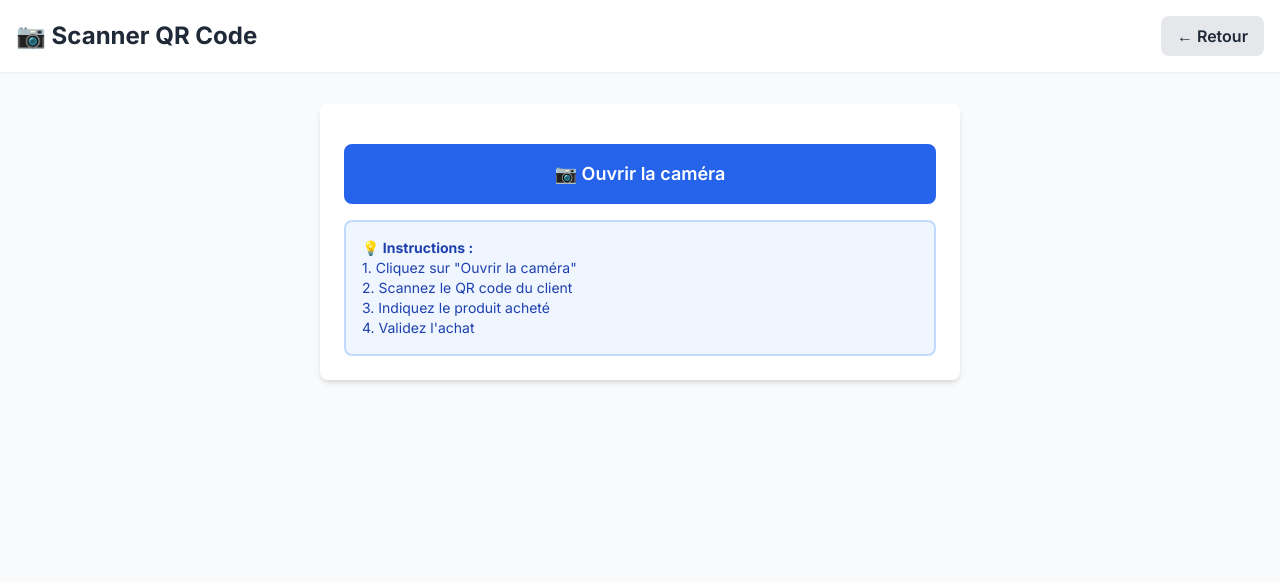
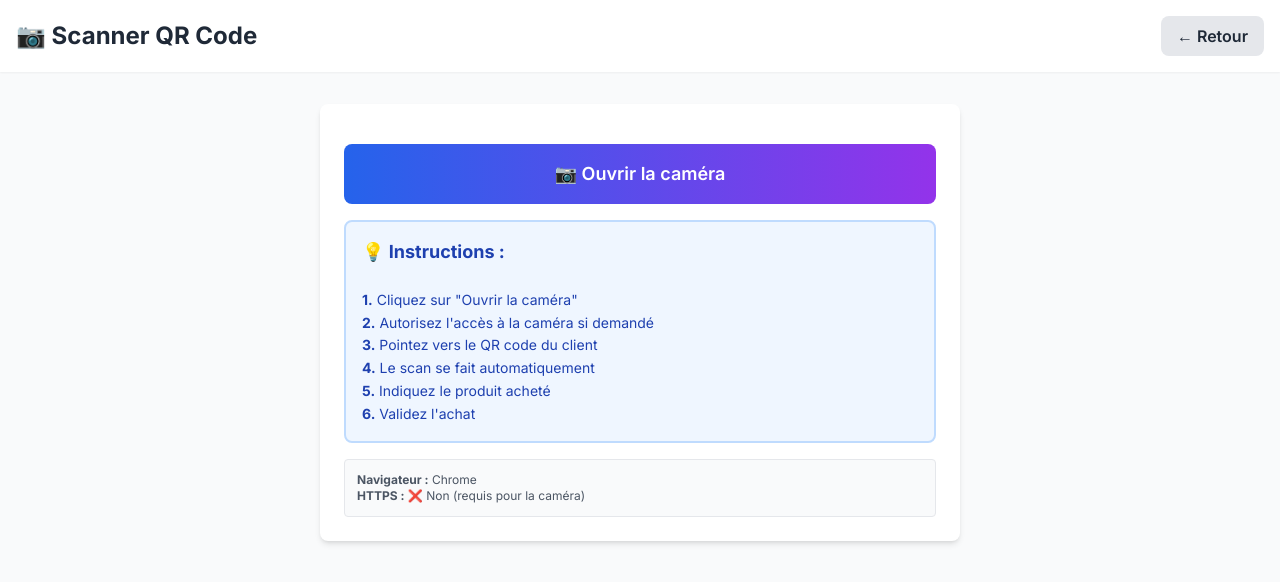
Before and after one commit to nicolasmaigne-alt/fidelity-saas, a Next.js app: page /dashboard/scanner in a window 1280 px wide. Shown: the top 582 px of the page. Built offline with nearby package versions, Linux system fonts and the light colour scheme; no server answers; sample sign-in values are in the browser's storage.

Commit message:
Update page.tsx

```diff
--- a/src/app/dashboard/scanner/page.tsx
+++ b/src/app/dashboard/scanner/page.tsx
@@ -31,15 +31,20 @@ export default function ScannerPage() {
 
     return () => {
       unsubscribe();
-      if (scannerRef.current) {
+      if (scannerRef.current && scanning) {
         stopScanning();
       }
     };
-  }, [router]);
+  }, [router, scanning]);
 
   const startScanning = async () => {
+    setError(null);
+
     try {
-      setError(null);
+      // Vérifier les permissions
+      const stream = await navigator.mediaDevices.getUserMedia({ video: true });
+      stream.getTracks().forEach(track => track.stop());
+
       const scanner = new Html5Qrcode('qr-reader');
       scannerRef.current = scanner;
 
@@ -50,6 +55,7 @@ export default function ScannerPage() {
           qrbox: { width: 250, height: 250 },
         },
         (decodedText) => {
+          console.log('QR Code détecté:', decodedText);
           setResult(decodedText);
           stopScanning();
         },
@@ -60,8 +66,17 @@ export default function ScannerPage() {
 
       setScanning(true);
     } catch (err: any) {
-      setError('Impossible d\'accéder à la caméra. Vérifiez les permissions.');
-      console.error(err);
+      console.error('Erreur caméra:', err);
+
+      if (err.name === 'NotAllowedError') {
+        setError('❌ Permission refusée. Autorisez l\'accès à la caméra dans les paramètres de votre navigateur.');
+      } else if (err.name === 'NotFoundError') {
+        setError('❌ Aucune caméra détectée sur cet appareil.');
+      } else if (err.name === 'NotReadableError') {
+        setError('❌ La caméra est déjà utilisée par une autre application.');
+      } else {
+        setError(`❌ Erreur : ${err.message || 'Impossible d\'accéder à la caméra'}`);
+      }
     }
   };
 
@@ -70,8 +85,9 @@ export default function ScannerPage() {
       try {
         await scannerRef.current.stop();
         scannerRef.current.clear();
+        scannerRef.current = null;
       } catch (err) {
-        console.error('Error stopping scanner:', err);
+        console.error('Erreur arrêt scanner:', err);
       }
     }
     setScanning(false);
@@ -97,11 +113,17 @@ export default function ScannerPage() {
         setSuccess(null);
       }, 3000);
     } catch (err: any) {
-      setError(err.message);
+      setError(`❌ ${err.message}`);
     }
   };
 
-  if (!userId) return <div className="min-h-screen flex items-center justify-center">Chargement...</div>;
+  if (!userId) {
+    return (
+      <div className="min-h-screen flex items-center justify-center">
+        <div className="animate-spin rounded-full h-12 w-12 border-t-4 border-blue-600"></div>
+      </div>
+    );
+  }
 
   return (
     <div className="min-h-screen bg-gray-50">
@@ -117,28 +139,41 @@ export default function ScannerPage() {
       <div className="max-w-2xl mx-auto px-4 py-8">
         <Card>
           <div className="space-y-4">
+            {/* Zone de scan */}
             <div
               id="qr-reader"
               className={`${scanning ? 'block' : 'hidden'} w-full rounded-lg overflow-hidden border-4 border-blue-500`}
             />
 
+            {/* Boutons de contrôle */}
             {!scanning && !result && (
-              <Button onClick={startScanning} variant="primary" className="w-full text-lg py-4">
+              <Button
+                onClick={startScanning}
+                variant="primary"
+                className="w-full text-lg py-4 bg-gradient-to-r from-blue-600 to-purple-600"
+              >
                 📷 Ouvrir la caméra
               </Button>
             )}
 
             {scanning && (
-              <Button onClick={stopScanning} variant="danger" className="w-full">
+              <Button
+                onClick={stopScanning}
+                variant="danger"
+                className="w-full text-lg py-4"
+              >
                 ⏹️ Arrêter le scan
               </Button>
             )}
 
+            {/* Résultat du scan */}
             {result && (
               <div className="space-y-4">
                 <div className="bg-green-50 p-4 rounded-lg border-2 border-green-500">
-                  <p className="text-green-800 font-semibold">✅ QR Code scanné !</p>
-                  <p className="text-sm text-green-600 mt-1 font-mono break-all">{result}</p>
+                  <p className="text-green-800 font-semibold text-lg">✅ QR Code scanné avec succès !</p>
+                  <p className="text-sm text-green-600 mt-2 font-mono break-all bg-white p-2 rounded">
+                    {result}
+                  </p>
                 </div>
 
                 <div>
@@ -150,45 +185,85 @@ export default function ScannerPage() {
                     value={productName}
                     onChange={(e) => setProductName(e.target.value)}
                     placeholder="Ex: Pizza, Burger, Café..."
-                    className="w-full px-4 py-3 border border-gray-300 rounded-lg focus:ring-2 focus:ring-blue-500 text-lg"
+                    className="w-full px-4 py-3 border-2 border-gray-300 rounded-lg focus:ring-2 focus:ring-blue-500 focus:border-blue-500 text-lg"
                     autoFocus
                   />
                 </div>
 
                 <div className="flex gap-2">
-                  <Button onClick={handleValidatePurchase} variant="primary" className="flex-1 text-lg py-3">
+                  <Button
+                    onClick={handleValidatePurchase}
+                    variant="primary"
+                    className="flex-1 text-lg py-3 bg-gradient-to-r from-green-600 to-green-700"
+                  >
                     ✅ Valider l'achat
                   </Button>
-                  <Button onClick={() => { setResult(null); setProductName(''); }} variant="secondary" className="py-3">
-                    ❌ Annuler
+                  <Button
+                    onClick={() => {
+                      setResult(null);
+                      setProductName('');
+                      setError(null);
+                    }}
+                    variant="secondary"
+                    className="py-3 px-6"
+                  >
+                    ❌
                   </Button>
                 </div>
               </div>
             )}
 
+            {/* Messages */}
             {error && (
               <div className="bg-red-50 p-4 rounded-lg border-2 border-red-500">
-                <p className="text-red-800 font-semibold">❌ {error}</p>
+                <p className="text-red-800 font-semibold">{error}</p>
+
+                {error.includes('Permission refusée') && (
+                  <div className="mt-3 text-sm text-red-700">
+                    <p className="font-semibold mb-2">Comment autoriser la caméra :</p>
+                    <ol className="list-decimal list-inside space-y-1">
+                      <li>Cliquez sur le cadenas 🔒 dans la barre d'adresse</li>
+                      <li>Cliquez sur "Paramètres du site"</li>
+                      <li>Autorisez l'accès à la caméra</li>
+                      <li>Rechargez la page</li>
+                    </ol>
+                  </div>
+                )}
               </div>
             )}
 
             {success && (
-              <div className="bg-green-50 p-4 rounded-lg border-2 border-green-500">
-                <p className="text-green-800 font-semibold">{success}</p>
+              <div className="bg-green-50 p-4 rounded-lg border-2 border-green-500 animate-pulse">
+                <p className="text-green-800 font-semibold text-lg">{success}</p>
               </div>
             )}
 
-            {!result && (
+            {/* Instructions */}
+            {!result && !scanning && (
               <div className="bg-blue-50 p-4 rounded-lg border-2 border-blue-200">
-                <p className="text-blue-800 text-sm">
-                  <strong>💡 Instructions :</strong><br />
-                  1. Cliquez sur "Ouvrir la caméra"<br />
-                  2. Scannez le QR code du client<br />
-                  3. Indiquez le produit acheté<br />
-                  4. Validez l'achat
+                <p className="text-blue-800 text-sm leading-relaxed">
+                  <strong className="text-lg">💡 Instructions :</strong>
+                  <br /><br />
+                  <strong>1.</strong> Cliquez sur "Ouvrir la caméra"
+                  <br />
+                  <strong>2.</strong> Autorisez l'accès à la caméra si demandé
+                  <br />
+                  <strong>3.</strong> Pointez vers le QR code du client
+                  <br />
+                  <strong>4.</strong> Le scan se fait automatiquement
+                  <br />
+                  <strong>5.</strong> Indiquez le produit acheté
+                  <br />
+                  <strong>6.</strong> Validez l'achat
                 </p>
               </div>
             )}
+
+            {/* Infos système */}
+            <div className="bg-gray-50 p-3 rounded border text-xs text-gray-600">
+              <p><strong>Navigateur :</strong> {navigator.userAgent.includes('Chrome') ? 'Chrome' : navigator.userAgent.includes('Safari') ? 'Safari' : 'Autre'}</p>
+              <p><strong>HTTPS :</strong> {window.location.protocol === 'https:' ? '✅ Oui' : '❌ Non (requis pour la caméra)'}</p>
+            </div>
           </div>
         </Card>
       </div>
```
